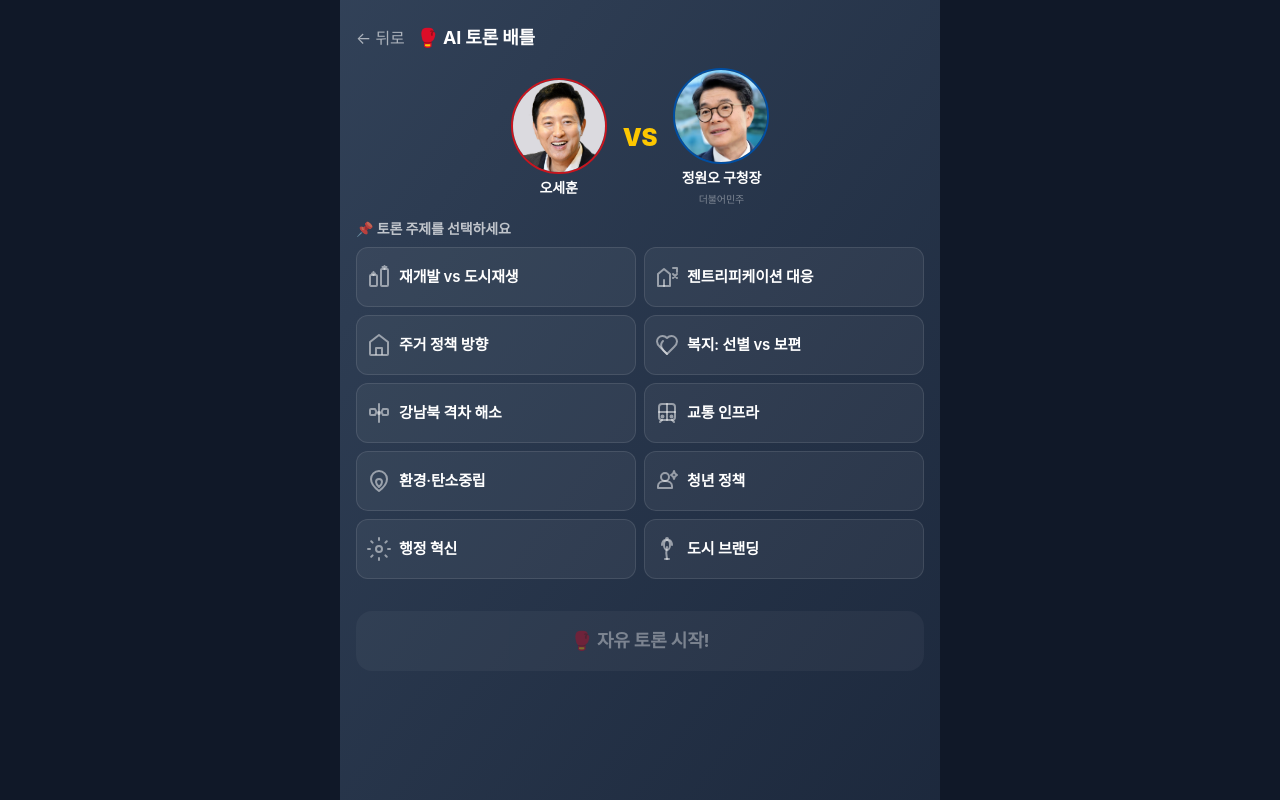
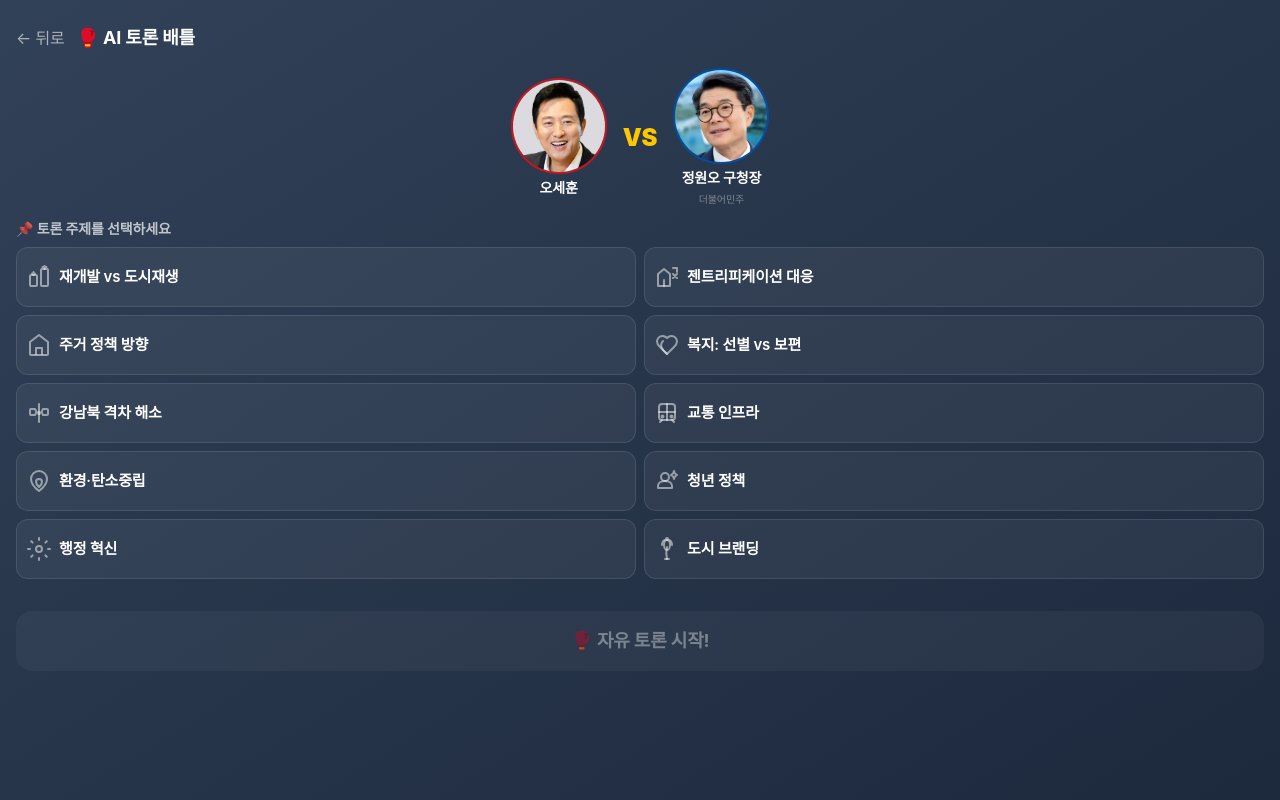
Before and after one commit to seojoonkim/polichat, a React (Vite) app: page /debate in a window 1280 px wide. Built offline with nearby package versions, Linux system fonts and the light colour scheme; a web font is replaced by a local one.

Commit message:
fix: debate header 완전 고정 (position:fixed inset-0, iOS Safari 대응)

```diff
--- a/src/components/debate/DebateView.tsx
+++ b/src/components/debate/DebateView.tsx
@@ -357,7 +357,7 @@ export default function DebateView() {
 
   if (phase === 'setup') {
     return (
-      <div className="bg-gradient-to-br from-slate-700 to-slate-800 flex flex-col overflow-y-auto" style={{ height: '100svh' }}>
+      <div className="fixed inset-0 bg-gradient-to-br from-slate-700 to-slate-800 flex flex-col overflow-y-auto">
         {/* 헤더 */}
         <div
           className="flex items-center gap-3 px-4 pb-4"
@@ -456,8 +456,7 @@ export default function DebateView() {
 
   return (
     <div
-      className="bg-gradient-to-br from-slate-700 to-slate-800 flex flex-col overflow-hidden"
-      style={{ height: '100svh' }}
+      className="fixed inset-0 bg-gradient-to-br from-slate-700 to-slate-800 flex flex-col overflow-hidden"
     >
       {/* 헤더 */}
       <div
```
